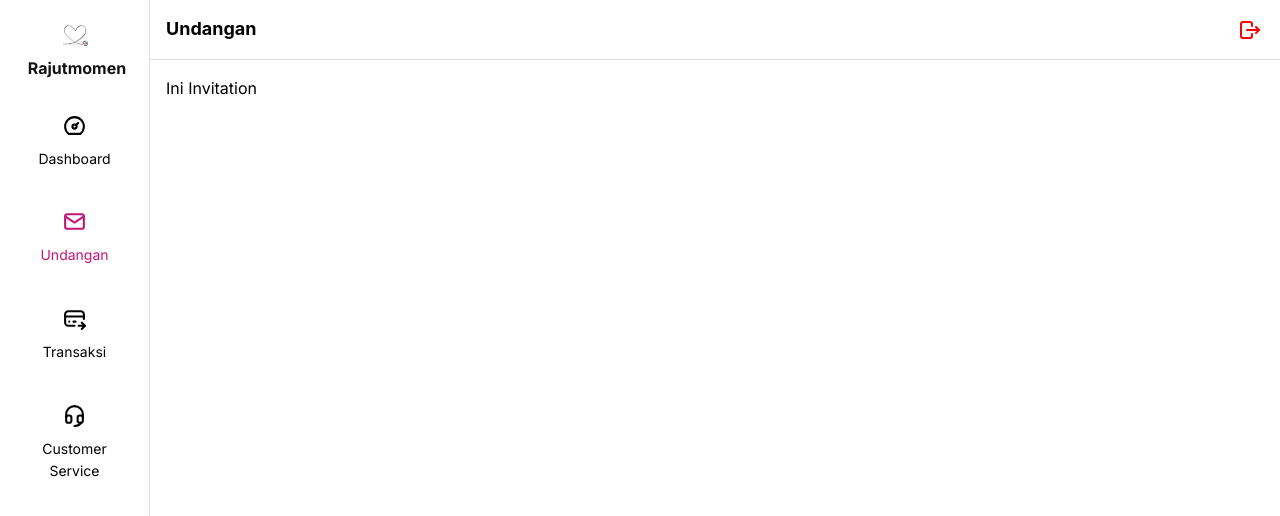
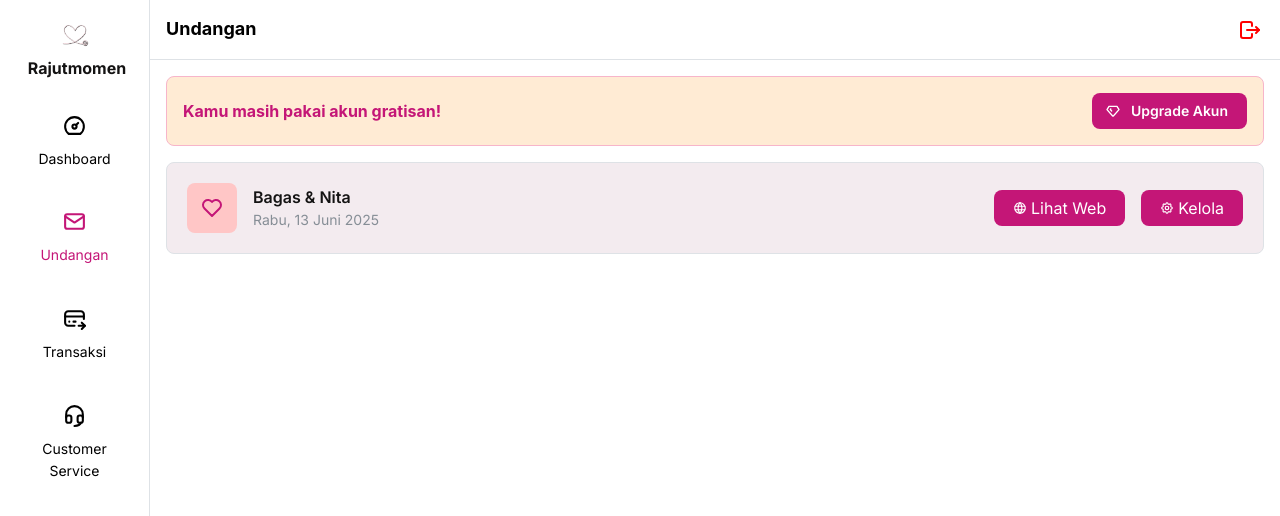
Before and after one commit to Bagasbanuna02/invitation, a Next.js app: page /invitation in a window 1280 px wide. Shown: the top 516 px of the page. Built offline with nearby package versions, Linux system fonts and the light colour scheme.

Commit message:
invitation - make section

```diff
--- a/src/app/(application)/dashboard/page.tsx
+++ b/src/app/(application)/dashboard/page.tsx
@@ -1,4 +1,3 @@
-/* eslint-disable @typescript-eslint/no-unused-vars */
 "use client";
 
 import { Stack } from "@mantine/core";
@@ -11,7 +10,7 @@ export default function DashboardPage() {
   return (
     <>
       <Stack>
-        {/* <ApplicationTitleSection title="Dashboard" /> */}
+        <ApplicationTitleSection title="Dashboard" hiddenFrom="sm" />
         <Dashboard_AlertSection />
         <Dashboard_StatsCardSection />
         <Dashboard_InvitationSection />
--- a/src/app/(application)/invitation/page.tsx
+++ b/src/app/(application)/invitation/page.tsx
@@ -1,11 +1,16 @@
 "use client";
 
-import { Stack, Text } from "@mantine/core";
+import Invitation_InvitationSection from "@/components/Application/invitation/invitation-section";
+import Invitation_ReminderSection from "@/components/Application/invitation/reminder-section";
+import ApplicationTitleSection from "@/components/Application/share-component/title-section";
+import { Stack } from "@mantine/core";
 
 export default function InvitationPage() {
   return (
     <Stack>
-      <Text>Ini Invitation</Text>
+      <ApplicationTitleSection title="Undangan" hiddenFrom="sm" />
+      <Invitation_ReminderSection />
+      <Invitation_InvitationSection />
     </Stack>
   );
 }
--- a/src/app/(application)/layout.tsx
+++ b/src/app/(application)/layout.tsx
@@ -1,19 +1,16 @@
 /* eslint-disable @typescript-eslint/no-unused-vars */
 "use client";
 
+import ApplicationTitleSection from "@/components/Application/share-component/title-section";
 import { COLOR } from "@/lib/color-palet";
 import {
   ActionIcon,
   AppShell,
   Burger,
-  Button,
   Group,
   Image,
-  Modal,
-  Skeleton,
   Stack,
-  Text,
-  Title,
+  Text
 } from "@mantine/core";
 import { useDisclosure } from "@mantine/hooks";
 import { notifications } from "@mantine/notifications";
@@ -25,9 +22,6 @@ import {
   IconMail,
 } from "@tabler/icons-react";
 import { usePathname, useRouter } from "next/navigation";
-import Link from "next/link";
-import { useState } from "react";
-import ApplicationTitleSection from "@/components/Application/share-component/title-section";
 
 export default function DashboardLayout({
   children,
@@ -118,8 +112,10 @@ export default function DashboardLayout({
             </Text>
           </Group>
 
-          {/* <ApplicationTitleSection title={activePage?.label || ""} /> */}
-          <Title order={4} visibleFrom="sm">{activePage?.label || ""}</Title>
+          <ApplicationTitleSection
+            title={activePage?.label || ""}
+            visibleFrom="sm"
+          />
 
           <ActionIcon size="md" variant="subtle" onClick={handleLogout}>
             <IconLogout color="red" />
@@ -131,7 +127,13 @@ export default function DashboardLayout({
           <Burger opened={opened} onClick={toggle} hiddenFrom="sm" size="sm" />
         </Group>
 
-        <Group gap={0} align="center" w="auto" justify="center" visibleFrom="sm">
+        <Group
+          gap={0}
+          align="center"
+          w="auto"
+          justify="center"
+          visibleFrom="sm"
+        >
           <Image src="/assets/logo2.png" alt="Logo" h={40} w={40} fit="fill" />
           <Text fw={700} size="md" ml={5} c={COLOR.black}>
             Rajutmomen
--- a/src/components/Application/dashboard/alert-section.tsx
+++ b/src/components/Application/dashboard/alert-section.tsx
@@ -1,12 +1,11 @@
 import { COLOR } from "@/lib/color-palet";
 import { Alert, Box, Button, Group, Stack, Text } from "@mantine/core";
-import { IconArrowUp, IconClock } from "@tabler/icons-react";
+import { IconClock, IconDiamond } from "@tabler/icons-react";
 
 export default function Dashboard_AlertSection() {
     return (
       <>
         <Stack>
-
           <Alert
             icon={<IconClock size={20} />}
             style={{
@@ -29,7 +28,7 @@ export default function Dashboard_AlertSection() {
                 </Text>
               </Box>
               <Button
-                leftSection={<IconArrowUp size={16} />}
+                leftSection={<IconDiamond size={16} />}
                 style={{ backgroundColor: COLOR.pink }}
                 radius="md"
                 size="sm"
--- /dev/null
+++ b/src/components/Application/invitation/invitation-section.tsx
@@ -0,0 +1,70 @@
+import { COLOR } from "@/lib/color-palet";
+import { Box, Button, Card, Group, Text } from "@mantine/core";
+import { IconHeart, IconSettings, IconWorld } from "@tabler/icons-react";
+import Link from "next/link";
+
+export default function Invitation_InvitationSection() {
+  return (
+    <>
+      {/* Invitation Card */}
+      <Card
+        padding="lg"
+        radius="md"
+        withBorder
+        style={{ backgroundColor: COLOR.white }}
+      >
+        <Group justify="space-between" align="center">
+          <Group gap="md">
+            <Box
+              style={{
+                width: 50,
+                height: 50,
+                backgroundColor: COLOR.pinkSoft,
+                borderRadius: "8px",
+                display: "flex",
+                alignItems: "center",
+                justifyContent: "center",
+              }}
+            >
+              <IconHeart size={24} color={COLOR.pink} />
+            </Box>
+            <Box>
+              <Text fw={600} c={COLOR.black}>
+                Bagas & Nita
+              </Text>
+              <Text size="sm" c="gray.6">
+                Rabu, 13 Juni 2025
+              </Text>
+            </Box>
+          </Group>
+          <Group>
+            <Button
+              size="sm"
+              style={{ backgroundColor: COLOR.pink }}
+              radius="md"
+              component={Link}
+              href="/invitation"
+            >
+              <Group gap={4}>
+                <IconWorld size={14} />
+                <Text>Lihat Web</Text>
+              </Group>
+            </Button>
+            <Button
+              size="sm"
+              style={{ backgroundColor: COLOR.pink }}
+              radius="md"
+              component={Link}
+              href="/invitation"
+            >
+              <Group gap={4}>
+                <IconSettings size={14} />
+                <Text>Kelola</Text>
+              </Group>
+            </Button>
+          </Group>
+        </Group>
+      </Card>
+    </>
+  );
+}
--- /dev/null
+++ b/src/components/Application/invitation/reminder-section.tsx
@@ -0,0 +1,27 @@
+import { COLOR } from "@/lib/color-palet";
+import { Button, Group, Title } from "@mantine/core";
+import { IconDiamond } from "@tabler/icons-react";
+
+export default function Invitation_ReminderSection() {
+  return (
+    <>
+      <Group
+        justify="space-between"
+        align="center"
+        bg={COLOR.beige}
+        p="md"
+        style={{ borderRadius: "8px", border: `1px solid ${COLOR.pinkLight}` }}
+      >
+        <Title order={5} c={COLOR.pink}>Kamu masih pakai akun gratisan!</Title>
+        <Button
+          leftSection={<IconDiamond size={16} />}
+          style={{ backgroundColor: COLOR.pink }}
+          radius="md"
+          size="sm"
+        >
+          Upgrade Akun
+        </Button>
+      </Group>
+    </>
+  );
+}
--- a/src/components/Application/share-component/title-section.tsx
+++ b/src/components/Application/share-component/title-section.tsx
@@ -1,9 +1,18 @@
-import { Title } from "@mantine/core";
+import { MantineBreakpoint, Title } from "@mantine/core";
 
-export default function ApplicationTitleSection({ title }: { title: string }) {
+export default function ApplicationTitleSection({
+  title,
+  visibleFrom,
+  hiddenFrom,
+
+}: {
+  title: string;
+  visibleFrom?: MantineBreakpoint;
+  hiddenFrom?: MantineBreakpoint;
+}) {
   return (
     <>
-      <Title order={4}>{title}</Title>
+      <Title order={4} visibleFrom={visibleFrom} hiddenFrom={hiddenFrom}>{title}</Title>
     </>
   );
 }
```
Also changed, not shown: src/components/Application/dashboard/invitation-section.tsx (+6 -14 lines), 1 other file (tests, documents, lock files or other folders).
